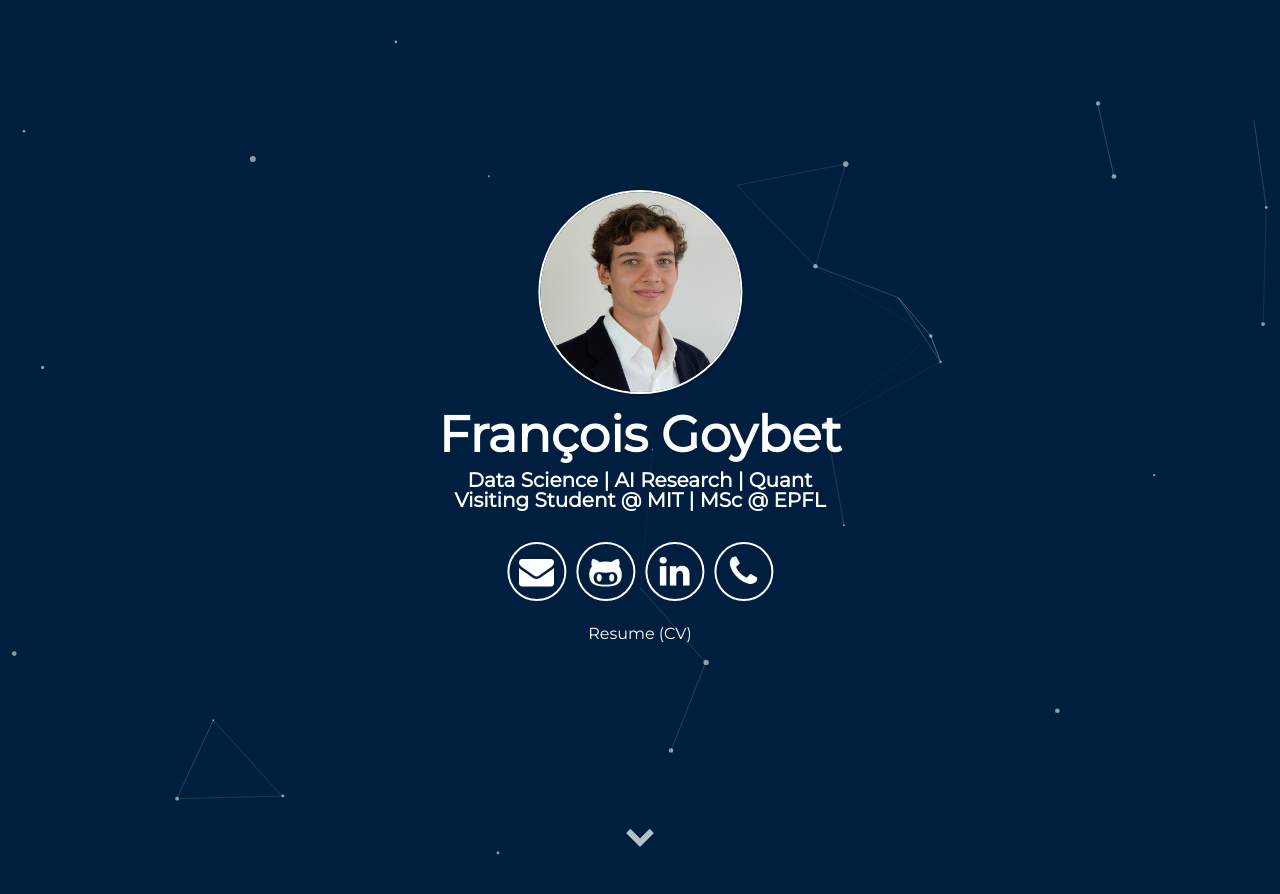
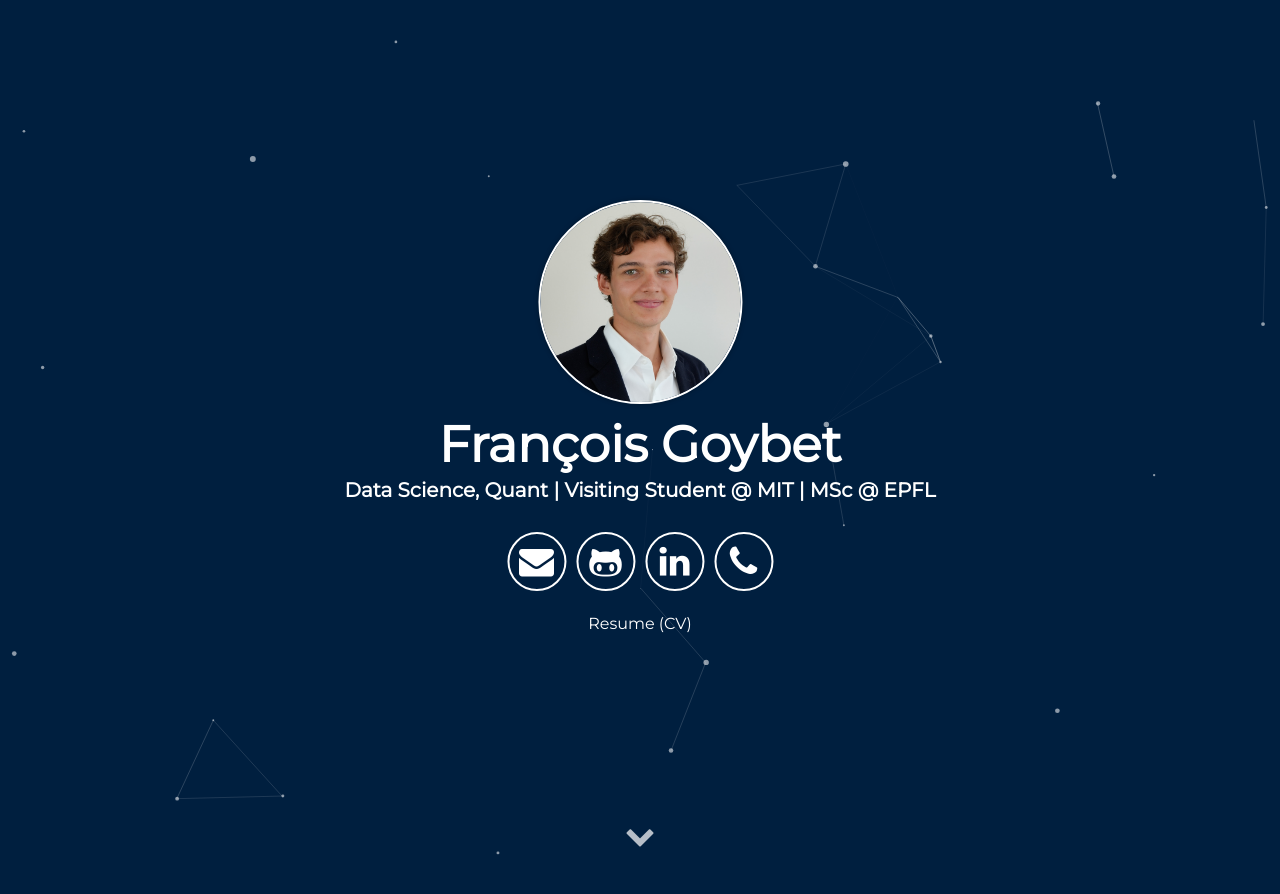
Before and after one commit to francois-goybet/francois-goybet.github.io, a Jekyll site: the page built from index.html, in a window 1280 px wide and 900 px high. Shown: the top 894 px of the window. Built offline with Jekyll 4.4.1, drawn with Linux system fonts in a browser that asks for light colours.

Commit message:
Headline update

```diff
--- a/_config.yml
+++ b/_config.yml
@@ -7,7 +7,7 @@ description: François Goybet – ML and quantitative research, Visiting Researc
 # User settings
 username: François Goybet
 user_description: Open to data science, AI research, quant research and quant developer roles in Europe from March 2027
-user_title: "Data Science | AI Research | Quant<br>Visiting Student @ MIT | MSc @ EPFL"
+user_title: "Data Science, Quant | Visiting Student @ MIT | MSc @ EPFL"
 email: francoisgoybet@gmail.com
 github_username:  francois-goybet
 
```
